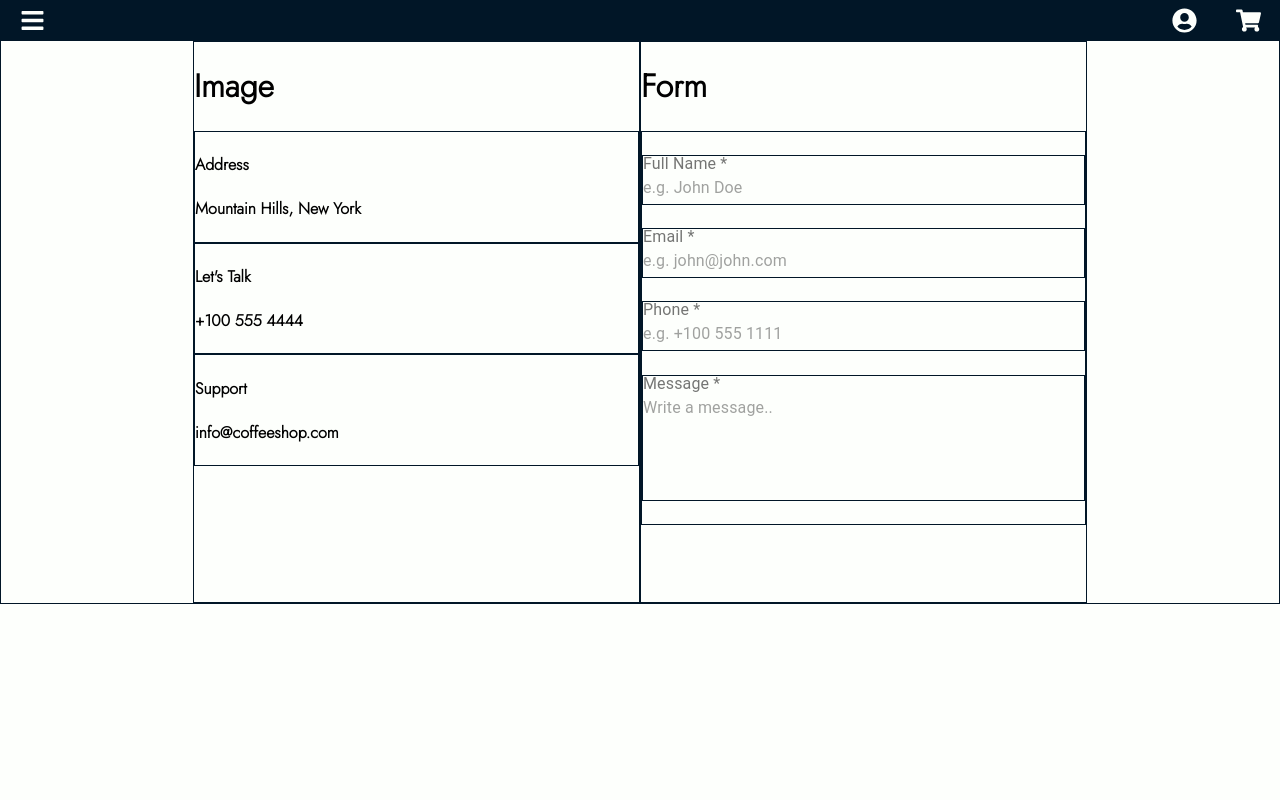
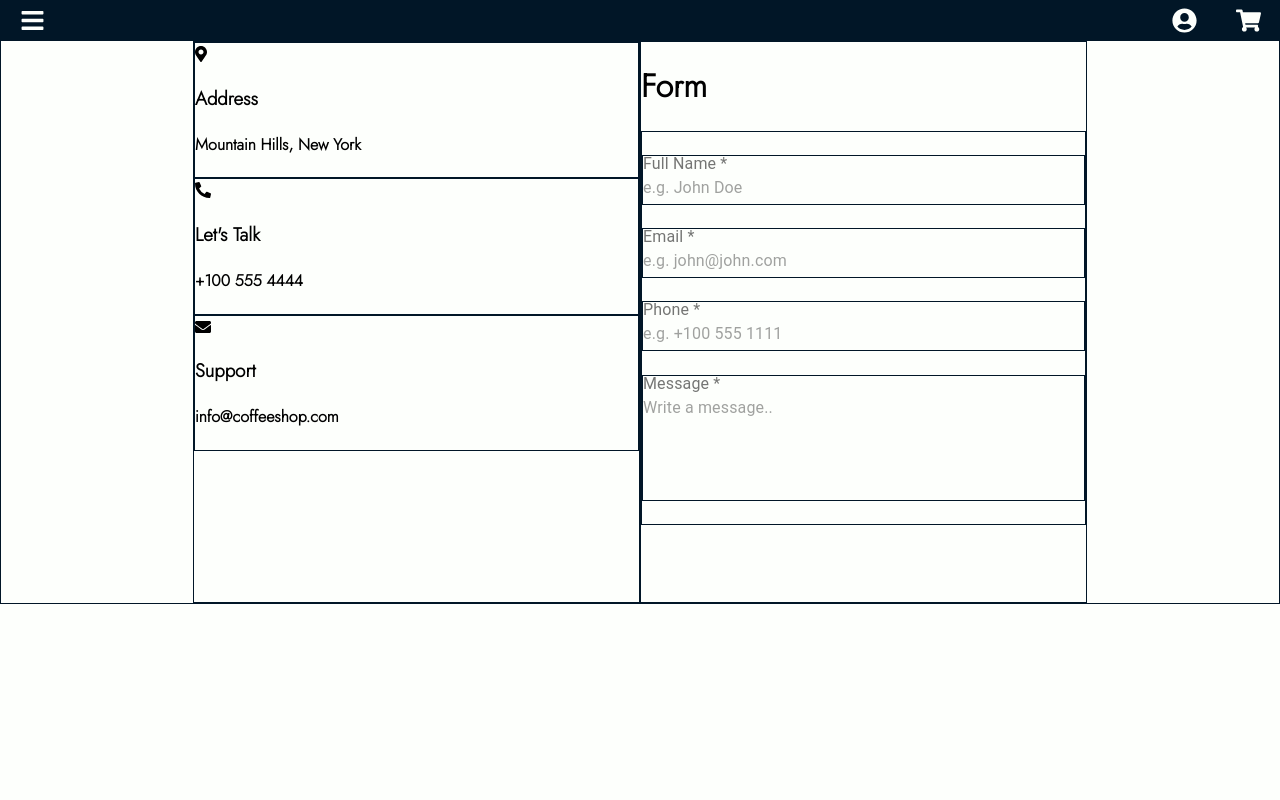
Before and after one commit to philip993/coffee-shop, a React (Create React App) app: page /contact in a window 1280 px wide. Shown: the top 800 px of the page. Built offline with nearby package versions, Linux system fonts and the light colour scheme.

Commit message:
4.7. Contact image part

```diff
--- a/src/Components/Contact/Contact.js
+++ b/src/Components/Contact/Contact.js
@@ -2,6 +2,12 @@ import React from 'react';
 import './ContactStyle.scss';
 import Navbar from '../Navbar/Navbar';
 import { FormGroup, FormLabel, InputBase } from '@material-ui/core';
+import { FontAwesomeIcon } from '@fortawesome/react-fontawesome';
+import {
+  faEnvelope,
+  faMapMarkerAlt,
+  faPhoneAlt,
+} from '@fortawesome/free-solid-svg-icons';
 
 const Contact = () => {
   return (
@@ -9,18 +15,26 @@ const Contact = () => {
       <Navbar />
       <div className="contactFirstDiv">
         <div className="contactImage">
-          <h1>Image</h1>
           <div className="contactAddress">
-            <h4>Address</h4>
-            <h4>Mountain Hills, New York</h4>
+            <FontAwesomeIcon className="icon" icon={faMapMarkerAlt} />
+            <span>
+              <h3>Address</h3>
+              <h4>Mountain Hills, New York</h4>
+            </span>
           </div>
           <div className="contactPhone">
-            <h4>Let's Talk</h4>
-            <h4>+100 555 4444</h4>
+            <FontAwesomeIcon className="icon" icon={faPhoneAlt} />
+            <span>
+              <h3>Let's Talk</h3>
+              <h4>+100 555 4444</h4>
+            </span>
           </div>
           <div className="contactMail">
-            <h4>Support</h4>
-            <h4>info@coffeeshop.com</h4>
+            <FontAwesomeIcon className="icon" icon={faEnvelope} />
+            <span>
+              <h3>Support</h3>
+              <h4>info@coffeeshop.com</h4>
+            </span>
           </div>
         </div>
         <div className="contactForm">
```
